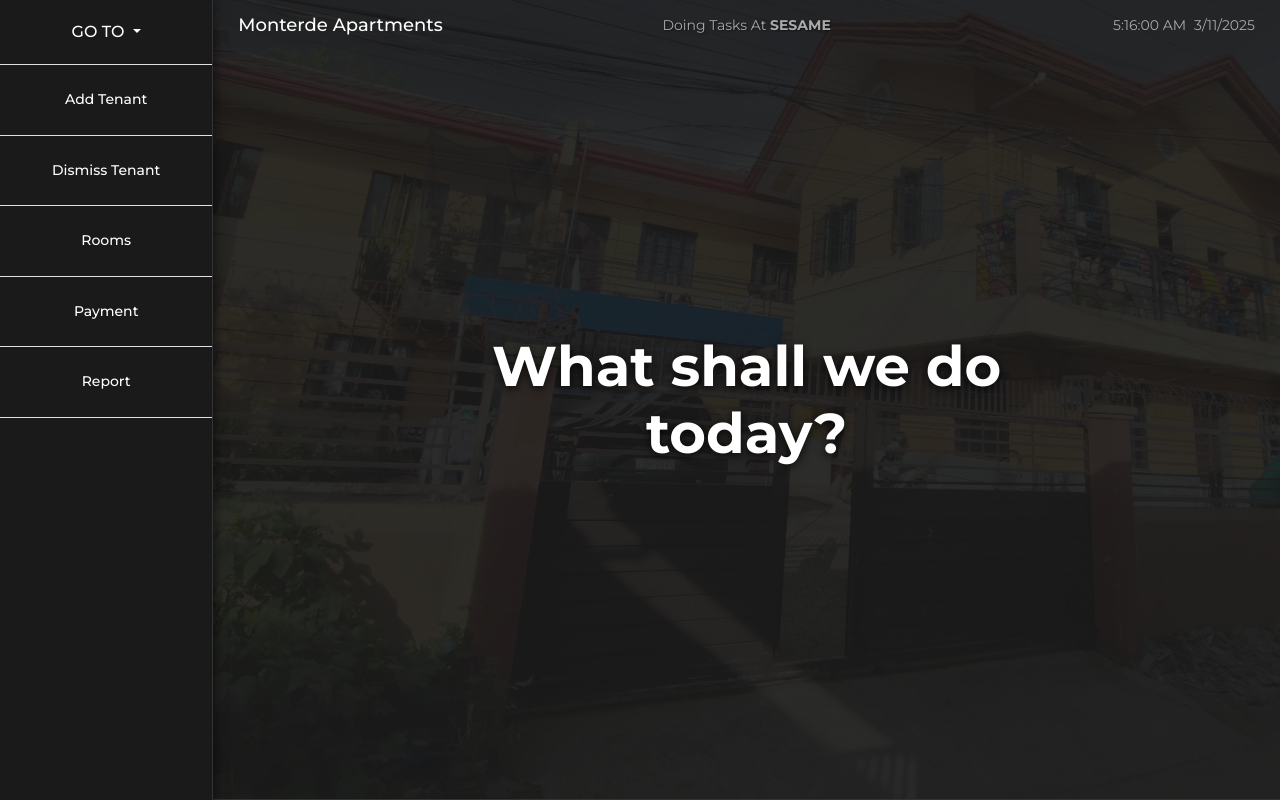
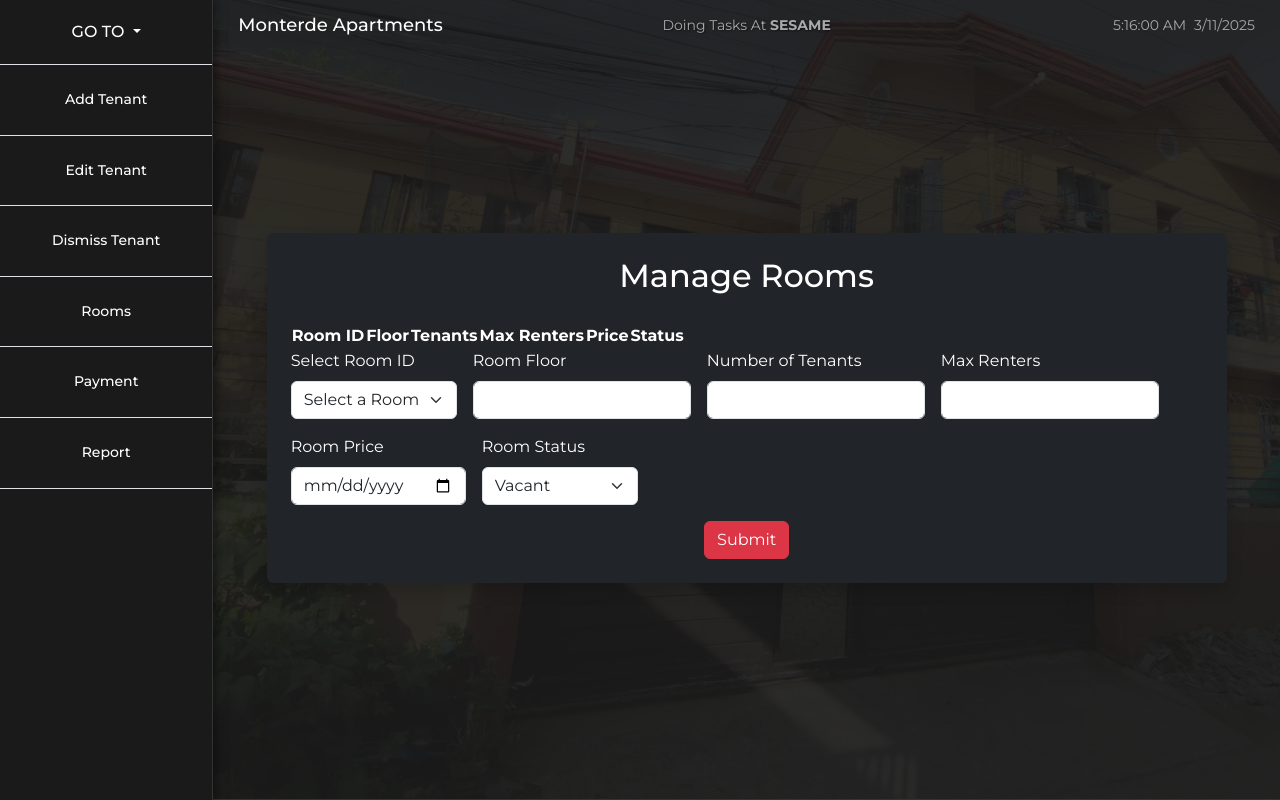
Before and after one commit to vennDiagramm/Monterde_Apartments_Dormitory-Manager, a plain HTML site: page home.html in a window 1280 px wide. Both pictures are taken after a click on the button "Rooms". Shown: the top 800 px of the page. Drawn offline with nearby package versions, Linux system fonts and the light colour scheme.

Commit message:
- Added edit - Changed room col type

```diff
--- a/home.html
+++ b/home.html
@@ -29,6 +29,10 @@
 
                 <div class="menu-btn-container text-center border-bottom">
                     <button class="menu-btn w-100" id="addTenantBtn">Add Tenant</button>
+                </div>
+
+                <div class="menu-btn-container text-center border-bottom">
+                    <button class="menu-btn w-100" id="editTenantBtn">Edit Tenant</button>
                 </div>
 
                 <div class="menu-btn-container text-center border-bottom">
@@ -218,32 +222,32 @@
 
                     <form id="updateRoomsForm" class="row g-3">
                         <!--    First Row:  -->
-                        <div class="col-12">
+                        <div class="col-auto">
                             <label for="roomId" class="form-label">Select Room ID</label>
                             <select id="roomId" class="form-select" required>
                                 <option value="">Select a Room</option>
                             </select>
                         </div>
-                        <div class="col-12">
+                        <div class="col-auto">
                             <label for="roomFloor" class="form-label">Room Floor</label>
                             <input type="text" id="roomFloor" class="form-control">
                         </div>
-                        <div class="col-12">
+                        <div class="col-auto">
                             <label for="numTenants" class="form-label">Number of Tenants</label>
                             <input type="text" id="numTenants" class="form-control">
                         </div>
 
                         <!--    Second Row:    -->
-                        <div class="col-12">
+                        <div class="col-auto">
                             <label for="maxRenters" class="form-label">Max Renters</label>
                             <input type="text" id="maxRenters" class="form-control">
                         </div>
-                        <div class="col-12">
+                        <div class="col-auto">
                             <label for="roomPrice" class="form-label">Room Price</label>
                             <input type="date" id="roomPrice" class="form-control">
                         </div>
 
-                        <div class="col-12">
+                        <div class="col-auto">
                             <label for="roomStatus" class="form-label">Room Status</label>
                             <select id="roomStatus" class="form-select" required>
                                 <option value="1">Vacant</option>
@@ -255,8 +259,8 @@
                         </div>
 
                         <!-- Last Row: Submit Button Centered -->
-                        <div class="col-12 full-width">
-                            <button type="submit" class="btn btn-primary">Submit</button>
+                        <div class="text-center">
+                            <button id="updateRoom" type="submit" class="btn btn-danger">Submit</button>
                         </div>
                     </form>
                 </div>
--- a/script.js
+++ b/script.js
@@ -96,6 +96,9 @@ document.addEventListener('DOMContentLoaded', function() {
         });
     }
 
+    // Edit Tenant
+    const editTenantBtn = document.getElementById("editTenantBtn");
+
     // Dismiss Tenant Form
     const dismissTenentBtn = document.getElementById("dismissTenentBtn");
     const dismissTenantFormContainer = document.getElementById("dismissTenantFormContainer");
@@ -112,6 +115,14 @@ document.addEventListener('DOMContentLoaded', function() {
     const roomsBtn = document.getElementById("roomsBtn");
     const roomsFormContainer = document.getElementById("roomsFormContainer");
 
+    if (roomsBtn && mainContentArea && roomsFormContainer){
+        roomsBtn.addEventListener("click",function(){
+            mainContentArea.innerHTML ="";
+            roomsFormContainer.style.display = "block";
+            mainContentArea.appendChild(roomsFormContainer);
+        })
+    }
+
 
     // Payment
     const paymentBtn = document.getElementById("paymentBtn");
```
